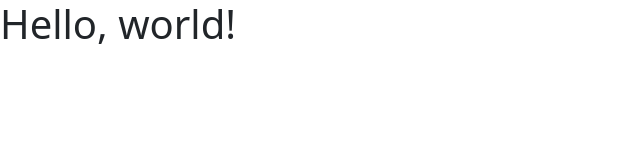
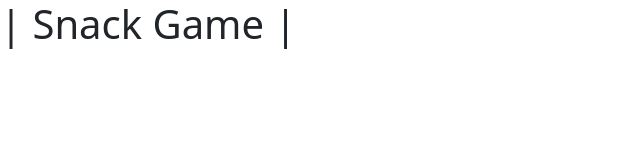
Before and after one commit to Satyam998413/Snake_Amazing_games_css_javascript_html, a plain HTML site: page index.html in a window 1280 px wide. Shown: the whole page, without its empty margins (0-640 px from the left). Drawn offline with nearby package versions, Linux system fonts and the light colour scheme.

Commit message:
My initial setup of my project.

```diff
--- a/index.html
+++ b/index.html
@@ -6,16 +6,17 @@
     <meta name="viewport" content="width=device-width, initial-scale=1">
     <meta name="keywords" content="Snack Game,Amazing project of html css JavaScript,Game">
     <meta name="description" content="This is Amazing game snack .its so amazing and its creative.">
+    <link rel="shortcut icon" href="photo/favicon.ico" type="image/x-icon">
     <!-- Bootstrap CSS -->
     <link href="https://cdn.jsdelivr.net/npm/bootstrap@5.1.0/dist/css/bootstrap.min.css" rel="stylesheet" integrity="sha384-KyZXEAg3QhqLMpG8r+8fhAXLRk2vvoC2f3B09zVXn8CA5QIVfZOJ3BCsw2P0p/We" crossorigin="anonymous">
 
     <link rel="stylesheet" href="style.css">
 
 
-    <title>Hello, world!</title>
+    <title>| Snack World Game |</title>
   </head>
   <body>
-    <h1>Hello, world!</h1>
+    <h1>| Snack Game |</h1>
 
     <!-- Optional JavaScript; choose one of the two! -->
 
```
Also changed, not shown: photo/bg.jpg (added), photo/favicon.ico (added), 4 other files.
